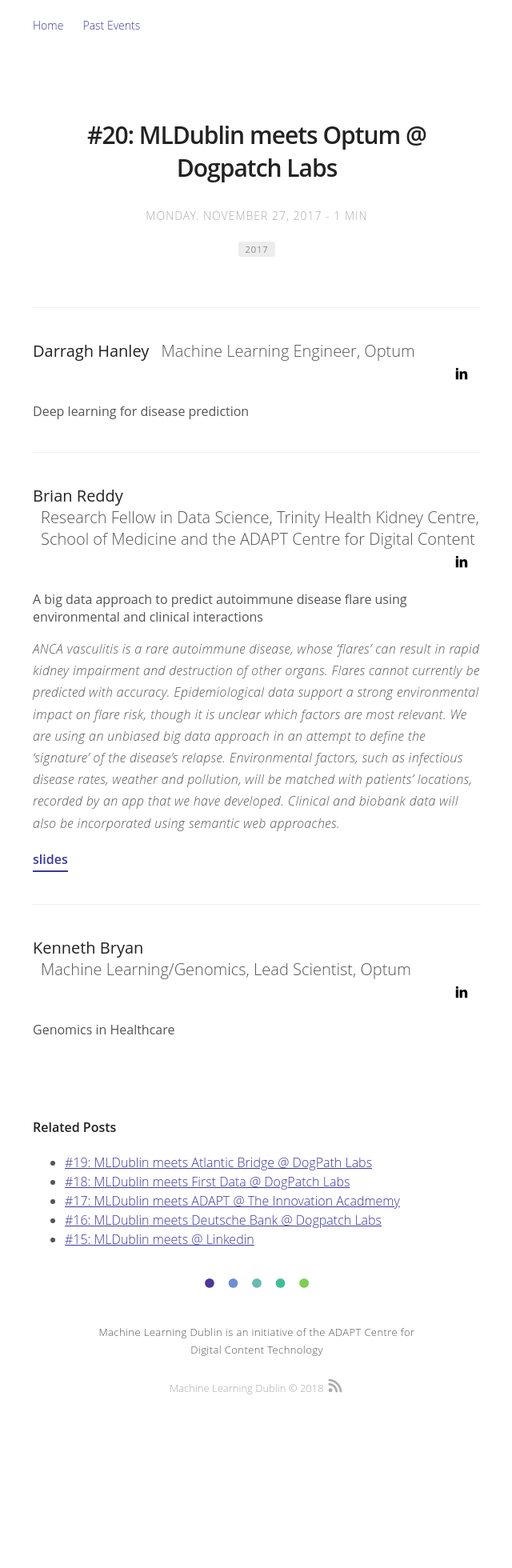
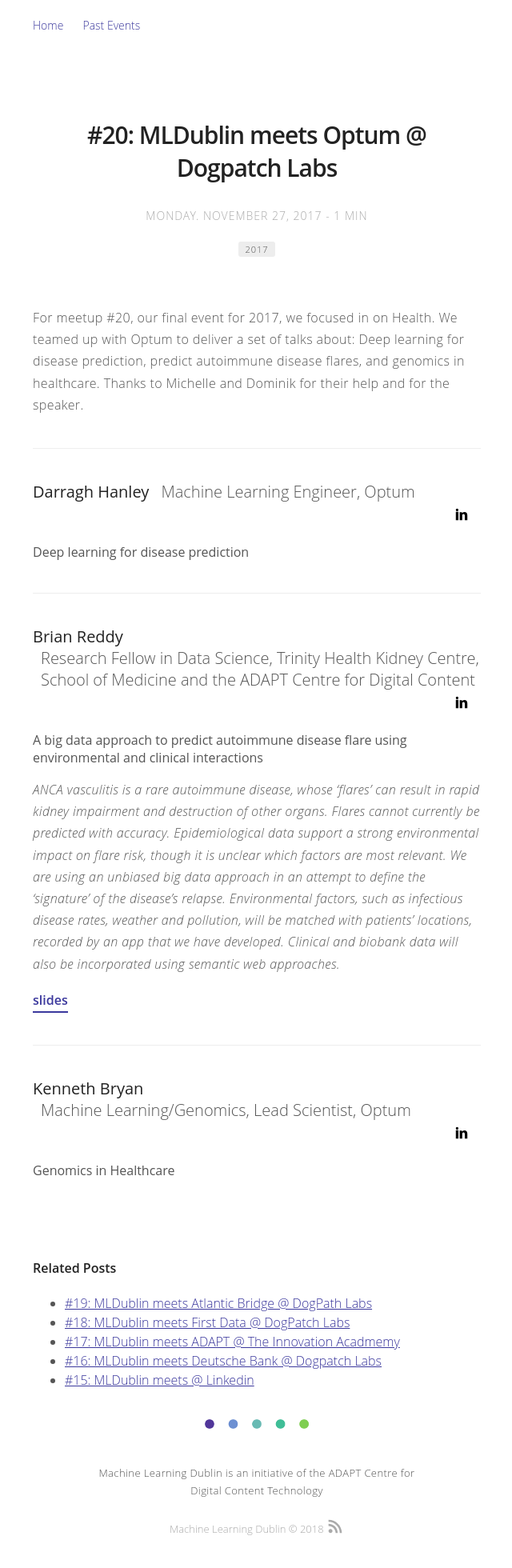
Before and after one commit to MLDublin/mldublin.github.io, a Jekyll site: the page built from _posts/2017-11-27-optum.md, in a window 1280 px wide. Shown: the whole page at 80% size, without its empty margins (319-959 px from the left). Built offline with Jekyll 4.4.1, drawn with Linux system fonts in a browser that asks for light colours; some web fonts are replaced; comment, search, counter and statistics services are not loaded; before the commit the page ends 1784 px from its top, so only the background shows below that.

Commit message:
added event intros

```diff
--- a/_posts/2017-11-27-optum.md
+++ b/_posts/2017-11-27-optum.md
@@ -24,3 +24,6 @@
    linkedin: kennethbryan
    title: Genomics in Healthcare
 ---
+
+
+For meetup #20, our final event for 2017, we focused in on Health. We teamed up with Optum to deliver a set of talks about: Deep learning for disease prediction, predict autoimmune disease flares, and genomics in healthcare. Thanks to Michelle and Dominik for their help and for the speaker.
```
Also changed, not shown: _posts/2017-10-23-atlantic-bridge.md (+2 -0 lines).
